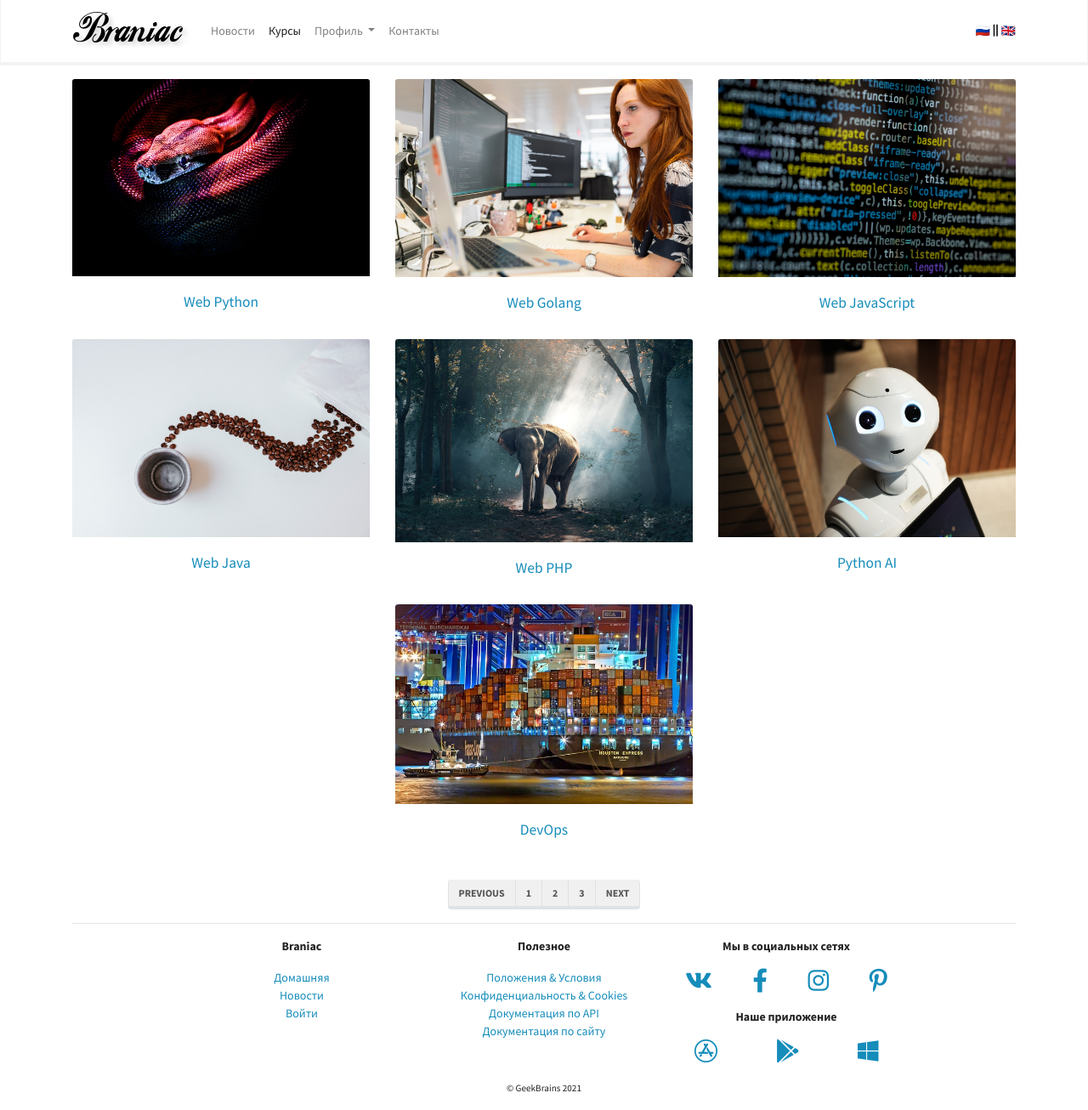
After one commit to HappySeien/DjangoBasic, a Django app: page /mainapp/courses/1/ in a window 1280 px wide. The commit adds this page. Shown: the whole page at 85% size. Run offline with Django 4.2, Linux system fonts and the light colour scheme; some libraries are stand-ins or nearby versions.

Commit message:
lesson-3 hw final upd
небольшие изменения, отрезал пагинатор, настроил, вроде пока все работает

```diff
--- a/my_project/mainapp/templates/mainapp/courses_list.html
+++ b/my_project/mainapp/templates/mainapp/courses_list.html
@@ -86,17 +86,12 @@
 
 
     </div>
-    <div class="row justify-content-center align-items-center mt-3 mb-n3">
-  <nav aria-label="Page navigation example">
-    <ul class="pagination">
-      <li class="page-item"><a class="page-link" href="#">Previous</a></li>
-      <li class="page-item"><a class="page-link" href="#">1</a></li>
-      <li class="page-item"><a class="page-link" href="#">2</a></li>
-      <li class="page-item"><a class="page-link" href="#">3</a></li>
-      <li class="page-item"><a class="page-link" href="#">Next</a></li>
-    </ul>
-  </nav>
-</div>
+
+    <!-- pagination -->
+
+    {% include 'mainapp/includes/inc_pagination.html' %}
+
+    <!-- /pagination -->
 
 </div>
 
--- a/my_project/mainapp/templates/mainapp/includes/inc_footer_navigation.html
+++ b/my_project/mainapp/templates/mainapp/includes/inc_footer_navigation.html
@@ -9,7 +9,7 @@
             <p>
             <ul class="list-unstyled">
                 <li><a href="{% url 'mainapp:index' %}">Домашняя</a></li>
-                <li><a href="{% url 'mainapp:news' %}">Новости</a></li>
+                <li><a href="{% url 'mainapp:news' page=1 %}">Новости</a></li>
                 <li><a href="{% url 'mainapp:login' %}">Войти</a></li>
             </ul>
             </p>
--- a/my_project/mainapp/templates/mainapp/includes/inc_nav_panel.html
+++ b/my_project/mainapp/templates/mainapp/includes/inc_nav_panel.html
@@ -16,10 +16,10 @@
         <div class="collapse navbar-collapse" id="navbarSupportedContent">
             <ul class="navbar-nav mr-auto">
                 <li class="nav-item {% if url_name == 'news' %} active {% endif %}">
-                    <a class="nav-link" href="{% url 'mainapp:news' %}">Новости</a>
+                    <a class="nav-link" href="{% url 'mainapp:news' page=1 %}">Новости</a>
                 </li>
                 <li class="nav-item {% if url_name == 'courses' %} active {% endif %}">
-                    <a class="nav-link" href="{% url 'mainapp:courses' %}">Курсы</a>
+                    <a class="nav-link" href="{% url 'mainapp:courses' page=1 %}">Курсы</a>
                 </li>
                 <li class="nav-item dropdown">
                     <a class="nav-link dropdown-toggle" href="#" id="ddProfile" role="button" data-toggle="dropdown"
--- /dev/null
+++ b/my_project/mainapp/templates/mainapp/includes/inc_pagination.html
@@ -0,0 +1,29 @@
+{% with request.resolver_match.url_name as url_name %}
+
+<div class="row justify-content-center align-items-center mt-3 mb-n3">
+    <nav aria-label="Page navigation example">
+      <ul class="pagination">
+
+        {% if url_name == 'news' %}
+
+        <li class="page-item"><a class="page-link" href="#">Previous</a></li>
+        <li class="page-item"><a class="page-link" href="{% url 'mainapp:news_paginator' page=1 %}">1</a></li>
+        <li class="page-item"><a class="page-link" href="{% url 'mainapp:news_paginator' page=2 %}">2</a></li>
+        <li class="page-item"><a class="page-link" href="{% url 'mainapp:news_paginator' page=3 %}">3</a></li>
+        <li class="page-item"><a class="page-link" href="#">Next</a></li>
+
+        {% elif url_name == 'courses' %}
+
+        <li class="page-item"><a class="page-link" href="#">Previous</a></li>
+        <li class="page-item"><a class="page-link" href="{% url 'mainapp:courses_paginator' page=1 %}">1</a></li>
+        <li class="page-item"><a class="page-link" href="{% url 'mainapp:courses_paginator' page=2 %}">2</a></li>
+        <li class="page-item"><a class="page-link" href="{% url 'mainapp:courses_paginator' page=3 %}">3</a></li>
+        <li class="page-item"><a class="page-link" href="#">Next</a></li>
+
+        {% endif %}
+
+      </ul>
+    </nav>
+  </div>
+
+  {% endwith %}
--- a/my_project/mainapp/urls.py
+++ b/my_project/mainapp/urls.py
@@ -9,11 +9,12 @@
 urlpatterns = [
     path('', views.IndexView.as_view(), name='index'),
     path('login/', views.LoginView.as_view(), name='login'),
-    path('news/1/', views.NewsView.as_view(), name='news'),
+    path('news/<int:page>/', views.NewsView.as_view(), name='news'),
     path('news/<int:page>/', views.NewsPaginatorView.as_view(), name='news_paginator'),
     path('newssearch/', RedirectView.as_view(url='https://yandex.ru/search/', query_string=True), name='news_search'),
     path('contacts/', views.ContactsView.as_view(), name='contacts'),
-    path('courses/', views.CoursesListView.as_view(), name='courses'),
+    path('courses/<int:page>/', views.CoursesListView.as_view(), name='courses'),
+    path('courses/<int:page>/', views.CoursesPaginatorView.as_view(), name='courses_paginator'),
     path('docsite/', views.DocSiteView.as_view(), name='docsite'),
 
 ]
--- a/my_project/mainapp/views.py
+++ b/my_project/mainapp/views.py
@@ -17,8 +17,9 @@
 class NewsView(TemplateView):
     template_name = 'mainapp/news.html'
 
-    def get_context_data(self, **kwargs):
+    def get_context_data(self, page, **kwargs):
         context_data = super().get_context_data(**kwargs)
+        context_data['page_num'] = page
         context_data['news_list'] = [
             {
                 'title': 'Тестовая новость 1',
@@ -90,6 +91,24 @@
 class CoursesListView(TemplateView):
     template_name = 'mainapp/courses_list.html'
 
+    def get_context_data(self, page, **kwargs):
+        context_data = super().get_context_data(**kwargs)
+
+        context_data['page_num'] = page
+
+        return context_data
+
+
+class CoursesPaginatorView(CoursesListView):
+
+    def get_context_data(self, page, **kwargs):
+        context_data = super().get_context_data(**kwargs)
+
+        context_data['page_num'] = page
+
+        return context_data
+
+
 
 class DocSiteView(TemplateView):
     template_name = 'mainapp/doc_site.html'
```
Also changed, not shown: my_project/mainapp/templates/mainapp/news.html (+5 -11 lines), my_project/readme.txt.
